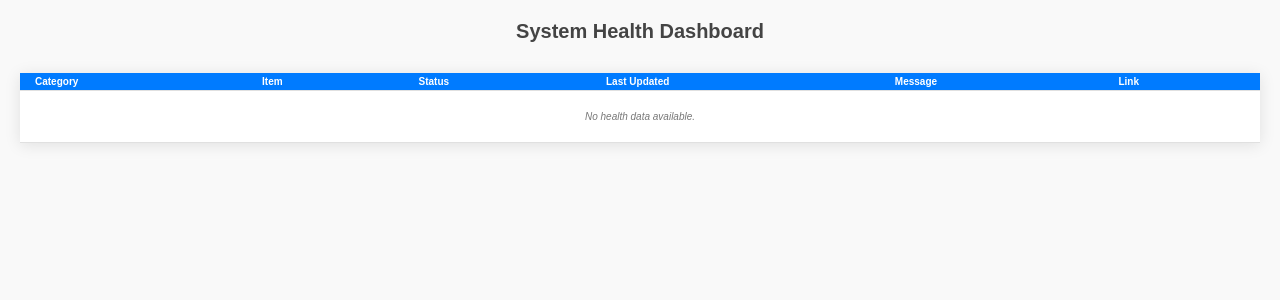
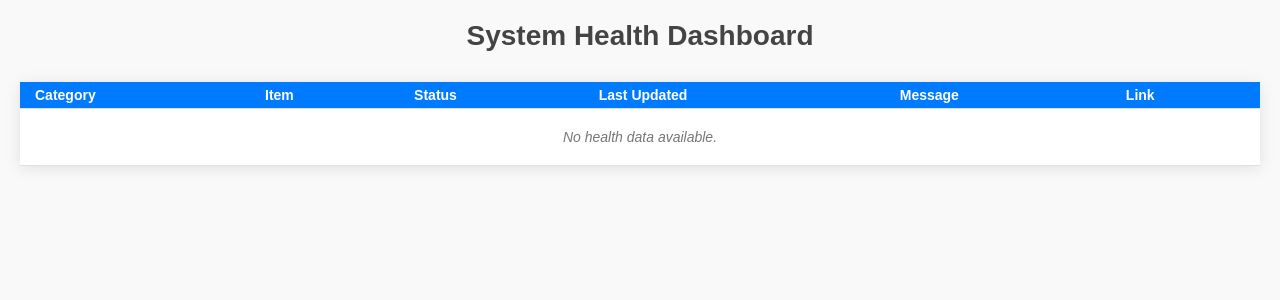
Before and after one commit to roverpixel/health-board, a Flask app: page / in a window 1280 px wide. Shown: the top 300 px of the page. Run offline with Flask 2, Linux system fonts and the light colour scheme; data that the repository does not hold is empty.

Commit message:
Style: css adjustments

```diff
--- a/static/style.css
+++ b/static/style.css
@@ -3,7 +3,7 @@ body {
     margin: 20px;
     background-color: #f9f9f9;
     color: #333;
-    font-size: 10px;
+    font-size: 14px;
 
 }
 
@@ -22,7 +22,7 @@ table {
 }
 
 th, td {
-    padding: 3px 15px;
+    padding: 5px 15px;
     text-align: left;
     border-bottom: 1px solid #e0e0e0;
 }
```
